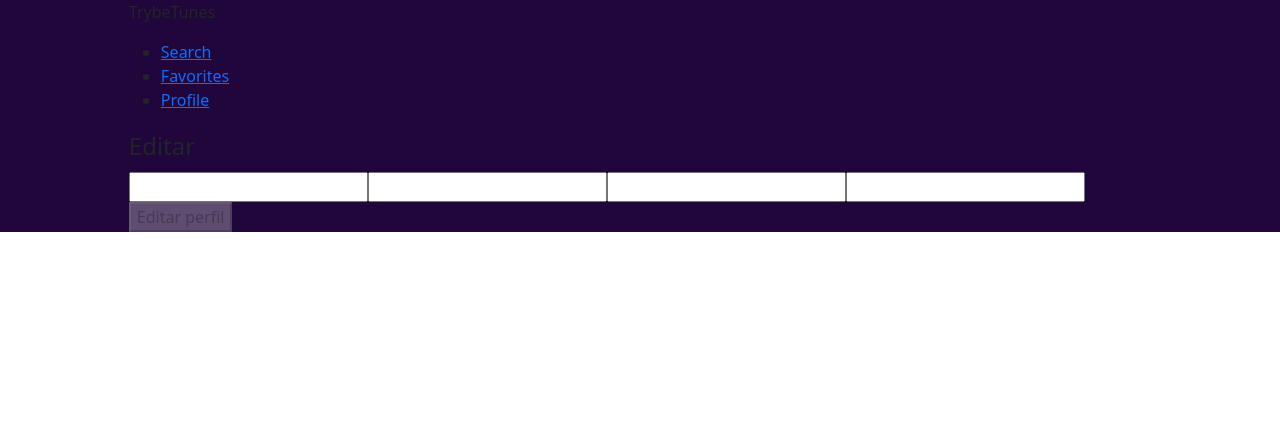
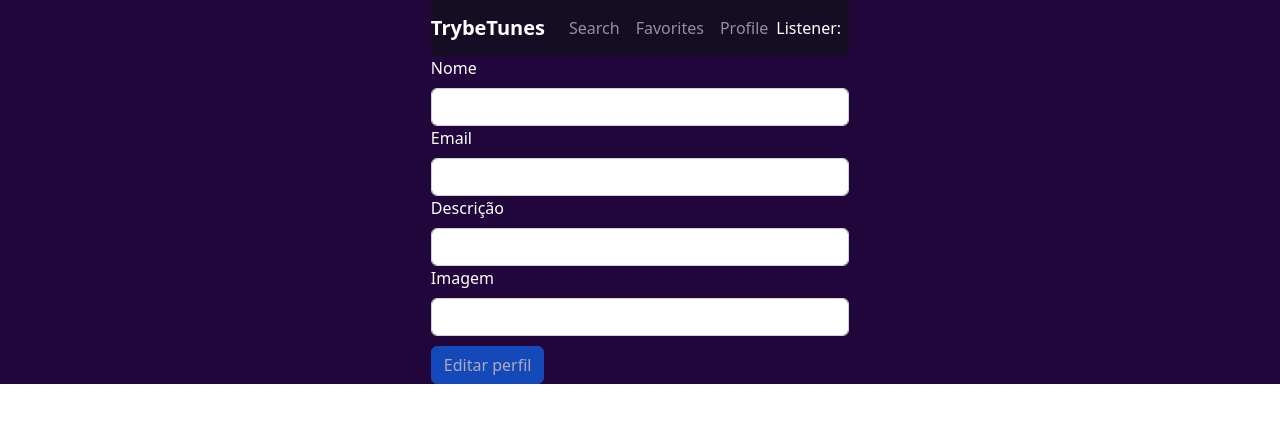
Before and after one commit to PabloLSa/TrybeTunes, a React (Create React App) app: page /profile/edit in a window 1280 px wide. Shown: the top 422 px of the page. Built offline with nearby package versions, Linux system fonts and the light colour scheme.

Commit message:
Estilização
Inicio de estilização dos componentes em geral

```diff
--- a/src/components/Header.jsx
+++ b/src/components/Header.jsx
@@ -1,22 +1,23 @@
 import React, { Component } from 'react';
 import { Link } from 'react-router-dom';
+import { Nav, Navbar } from 'react-bootstrap';
 import { getUser } from '../services/userAPI';
 import Loading from './Loading';
+import './header.css';
 
 class Header extends Component {
   state = {
     nome: '',
     carregando: false,
-
   };
 
-  componentDidMount() { // exibindo o nome do usuário
+  componentDidMount() {
     this.name();
   }
 
   name = async () => {
     this.setState({
-      carregando: true, // essa função mostra o nome salvo no localStorage e mostra o caregando na tela
+      carregando: true,
     });
     const { name } = await getUser();
     this.setState({
@@ -28,24 +29,32 @@
   render() {
     const { nome, carregando } = this.state;
     return (
-      <header data-testid="header-component">
-        <p>TrybeTunes</p>
-        <nav>
-          <ul>
-            <li>
-              <Link data-testid="link-to-search" to="/search">Search</Link>
-            </li>
-            <li>
-              <Link data-testid="link-to-favorites" to="/favorites">Favorites</Link>
-            </li>
-            <li>
-              <Link data-testid="link-to-profile" to="/profile">Profile</Link>
-            </li>
-          </ul>
-        </nav>
-        { carregando === true ? (<Loading />) // renderiza carregando e nome do usário
-          : (<p data-testid="header-user-name">{ nome }</p>)}
-
+      <header data-testid="header-component" className="header">
+        <Navbar expand="lg" variant="dark">
+          <Navbar.Brand href="/" className="header-title">TrybeTunes</Navbar.Brand>
+          <Navbar.Toggle aria-controls="navbar-nav" />
+          <Navbar.Collapse id="navbar-nav">
+            <Nav className="mr-auto">
+              <Nav.Link as={ Link } to="/search" data-testid="link-to-search">
+                Search
+              </Nav.Link>
+              <Nav.Link as={ Link } to="/favorites" data-testid="link-to-favorites">
+                Favorites
+              </Nav.Link>
+              <Nav.Link as={ Link } to="/profile" data-testid="link-to-profile">
+                Profile
+              </Nav.Link>
+            </Nav>
+            {carregando ? (
+              <Loading />
+            ) : (
+              <div className="header-user">
+                <span className="header-user-label">Listener:</span>
+                <span className="header-user-name">{nome}</span>
+              </div>
+            )}
+          </Navbar.Collapse>
+        </Navbar>
       </header>
     );
   }
--- a/src/components/Loading.jsx
+++ b/src/components/Loading.jsx
@@ -1,9 +1,12 @@
 import React, { Component } from 'react';
+import { Spinner } from 'react-bootstrap';
 
 class Loading extends Component {
   render() {
     return (
-      <h1>Carregando...</h1>
+      <Spinner animation="border" role="status" variant="light">
+        <span className="visually-hidden text-white">Carregando...</span>
+      </Spinner>
     );
   }
 }
--- /dev/null
+++ b/src/components/header.css
@@ -0,0 +1,17 @@
+.header {
+  background-color: #140d24;
+  color: white;
+}
+
+.header-title {
+  font-size: 1.5rem;
+  font-weight: 700;
+}
+
+.header-user-name {
+  margin-left: 3px;
+}
+
+.header-user-label {
+  margin-right: 5px;
+}
--- a/src/pages/Login.jsx
+++ b/src/pages/Login.jsx
@@ -4,7 +4,7 @@
 import Loading from '../components/Loading';
 import { createUser } from '../services/userAPI';
 import img from '../download.png';
-import './pages.css';
+import './login.css';
 
 class Login extends Component {
   state = {
@@ -51,7 +51,7 @@
           data-testid="login-name-input"
           id="name"
           name="name"
-          placeholder="User name"
+          placeholder="listener's name"
           onChange={ this.handleChange }
         />
 
--- a/src/pages/ProfileEdit.jsx
+++ b/src/pages/ProfileEdit.jsx
@@ -1,8 +1,10 @@
 import React, { Component } from 'react';
 import PropTypes from 'prop-types';
+import { Form, Button } from 'react-bootstrap';
 import Header from '../components/Header';
 import Loading from '../components/Loading';
 import { getUser, updateUser } from '../services/userAPI';
+import './profileEdit.css';
 
 class ProfileEdit extends Component {
   state = {
@@ -18,7 +20,7 @@
     await this.userInformation();
   }
 
-  handlechange = ({ target: { name, value } }) => {
+  handleChange = ({ target: { name, value } }) => {
     this.setState({
       [name]: value,
     }, this.validation);
@@ -62,46 +64,58 @@
       <div data-testid="page-profile-edit">
         <Header />
         {charge && <Loading />}
+        <Form className="profile-edit-form">
           <fieldset>
-          <legend>Editar</legend>
-          <input
+            <Form.Group controlId="edit-input-name">
+              <Form.Label>Nome</Form.Label>
+              <Form.Control
+                type="text"
                 value={ name }
                 name="name"
+                onChange={ this.handleChange }
+              />
+            </Form.Group>
+            <Form.Group controlId="edit-input-email">
+              <Form.Label>Email</Form.Label>
+              <Form.Control
                 type="text"
-            data-testid="edit-input-name"
-            onChange={ this.handlechange }
-          />
-          <input
                 value={ email }
                 name="email"
+                onChange={ this.handleChange }
+              />
+            </Form.Group>
+            <Form.Group controlId="edit-input-description">
+              <Form.Label>Descrição</Form.Label>
+              <Form.Control
                 type="text"
-            data-testid="edit-input-email"
-            onChange={ this.handlechange }
-          />
-          <input
                 value={ description }
                 name="description"
+                onChange={ this.handleChange }
+              />
+            </Form.Group>
+            <Form.Group controlId="edit-input-image">
+              <Form.Label>Imagem</Form.Label>
+              <Form.Control
                 type="text"
-            data-testid="edit-input-description"
-            onChange={ this.handlechange }
-          />
-          <input
                 value={ image }
                 name="image"
-            type="text"
-            data-testid="edit-input-image"
-            onChange={ this.handlechange }
+                onChange={ this.handleChange }
               />
+            </Form.Group>
           </fieldset>
-
-        <button
+          <div className="search-button">
+            <Button
               type="button"
+              variant="primary"
               data-testid="edit-button-save"
               onClick={ this.updateInfo }
               disabled={ btn }
             >
               Editar perfil
-        </button>
+            </Button>
+          </div>
+
+        </Form>
       </div>
     );
   }
--- a/src/pages/Search.jsx
+++ b/src/pages/Search.jsx
@@ -1,8 +1,10 @@
 import React, { Component } from 'react';
 import { Link } from 'react-router-dom';
+import { Button, Form } from 'react-bootstrap';
 import Header from '../components/Header';
 import searchAlbumsAPI from '../services/searchAlbumsAPI';
 import Loading from '../components/Loading';
+import './search.css';
 
 class Search extends Component {
   state = {
@@ -39,46 +41,49 @@
       <div data-testid="page-search">
         <Header />
         {isLoading && <Loading />}
-        <input
+        <Form.Group controlId="search-artist-input">
+          <Form.Control
             type="text"
-          data-testid="search-artist-input"
-          name="name"
+            placeholder="Search artist"
             value={ name }
             onChange={ ({ target }) => this.setState({ name: target.value }) }
           />
-        <button
+        </Form.Group>
+        <div className="search-button">
+          <Button
             type="button"
-          data-testid="search-artist-button"
+            variant="primary"
             disabled={ name.length < 2 }
             onClick={ this.getAlbumsAPI }
           >
-          Pesquisar
-
-        </button>
-        <p>
+            Search
+          </Button>
+        </div>
+        <p className="result-text">
+          Result of Albums:
           {' '}
-          Resultado de álbuns de:
-          {' '}
-          { pesquisa }
+          {pesquisa}
         </p>
-        <div>
-          {apiReturn ? album.map((albuns) => (
+        <div className="album-list">
+          {apiReturn ? (
+            album.map((albuns) => (
               <Link
-              data-testid={ `link-to-album-${albuns.collectionId}` }
                 key={ albuns.collectionId }
                 to={ `/album/${albuns.collectionId}` }
               >
+                <div className="album-card">
                   <img
                     src={ albuns.artworkUrl100 }
-                alt="imagemDoALbum"
+                    alt="Album artwork"
+                    className="album-image"
                   />
-              <h1>
-                {albuns.collectionName}
-
-              </h1>
+                  <h1 className="album-title">{albuns.collectionName}</h1>
+                </div>
               </Link>
-          )) : <p>Nenhum álbum foi encontrado</p>}
-
+            ))
+          ) : (
+            <p>Nenhum álbum foi encontrado</p>
+          )}
         </div>
       </div>
     );
--- a/src/pages/pages.css
+++ b/src/pages/login.css
@@ -21,5 +21,5 @@
   height: 200px; /* Ajuste a altura desejada */
   border-radius: 50%; /* Define metade da largura/altura para obter um círculo */
   margin-top: 20px;
-  max-width: 100%; /* Adicione esta propriedade */
+  max-width: 100%;
 }
--- /dev/null
+++ b/src/pages/profileEdit.css
@@ -0,0 +1,14 @@
+.profile-edit-form {
+  margin: 0 auto;
+  max-width: 500px;
+}
+
+.profile-edit-form label,
+.profile-edit-form input,
+.profile-edit-form button {
+  color: white;
+}
+
+.search-button {
+  margin-top: 10px;
+}
--- /dev/null
+++ b/src/pages/search.css
@@ -0,0 +1,31 @@
+.album-list {
+  display: grid;
+  grid-template-columns: repeat(auto-fill, minmax(200px, 1fr));
+  gap: 1rem;
+}
+
+.album-card {
+  background-color: #f8f9fa;
+  border-radius: 0.25rem;
+  padding: 1rem;
+  text-align: center;
+}
+
+.album-image {
+  height: auto;
+  max-width: 100%;
+  margin-bottom: 1rem;
+}
+
+.album-title {
+  font-weight: bold;
+  font-size: 1.2rem;
+}
+
+.result-text {
+  color: white;
+}
+
+.search-button {
+  margin-top: 10px;
+}
```
Lines whose indentation alone changed are shown as unchanged.
